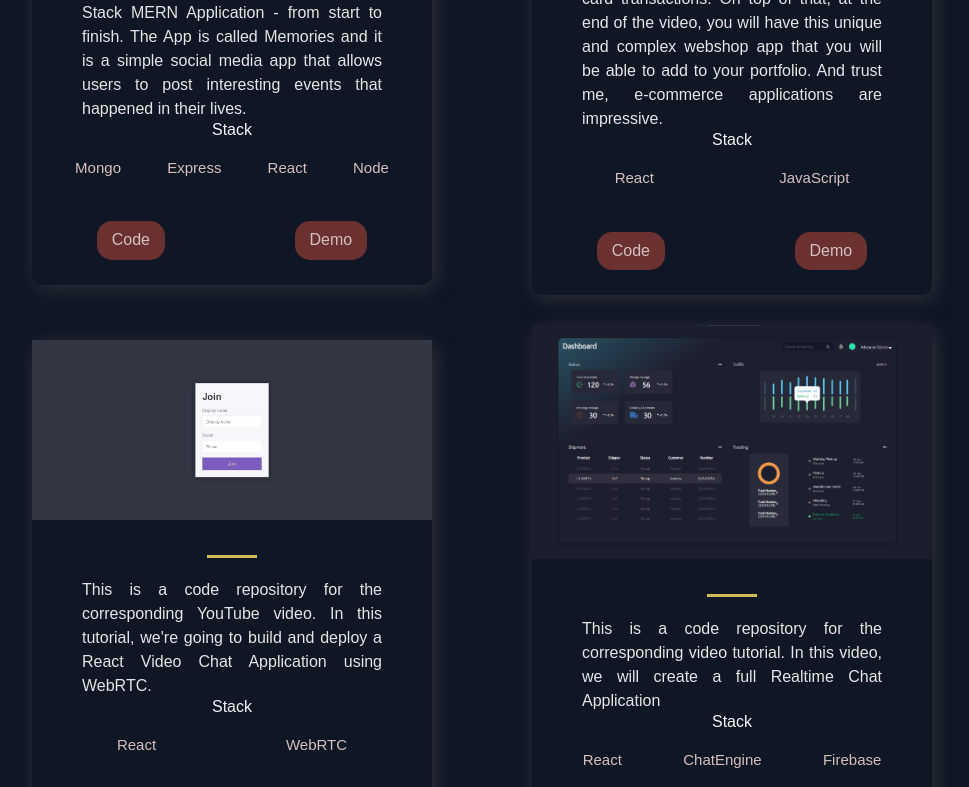
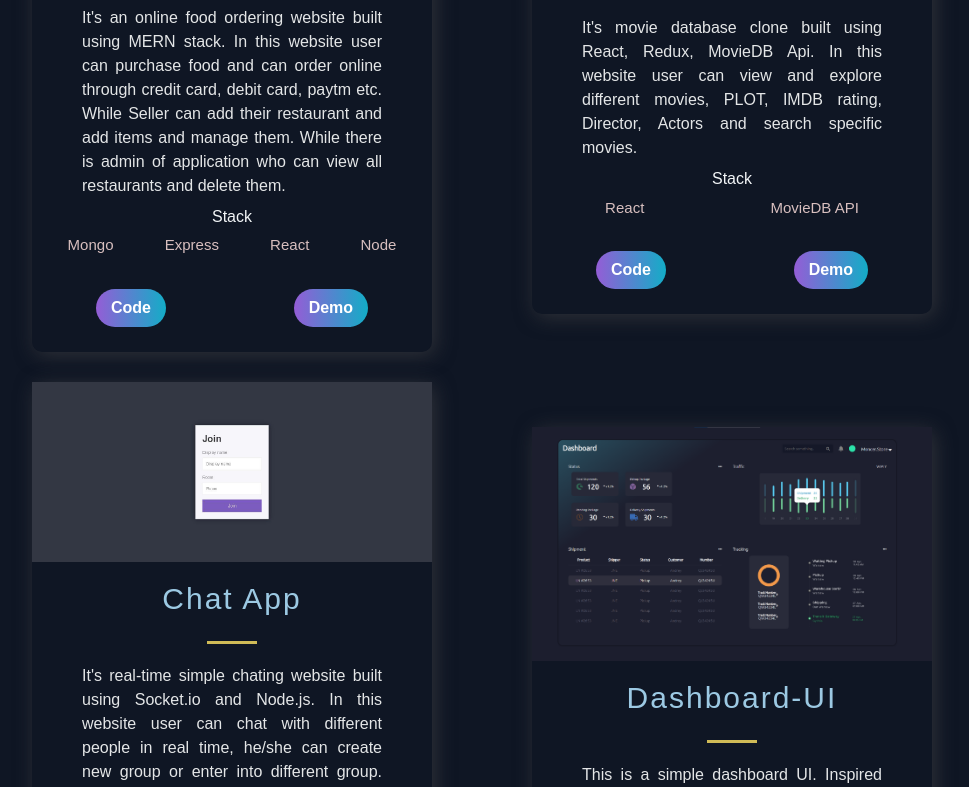
Before and after one commit to safinghoghabori/safinghoghabori.github.io, a React (Create React App) app: page / in a window 1280 px wide. Shown: the part 1140-1927 px from the top of the page, without its empty margins (158-1127 px from the left). Built offline with nearby package versions, Linux system fonts and the light colour scheme.

Commit message:
project section refectored

```diff
--- a/src/components/Projects/Projects.js
+++ b/src/components/Projects/Projects.js
@@ -32,7 +32,7 @@ const Projects = () => (
           <BlogCard key={id}>
             <Img src={image} />
             <TitleContent>
-              <HeaderThree title={title}></HeaderThree>
+              <HeaderThree title={title}>{title}</HeaderThree>
               <Hr />
             </TitleContent>
             <CardInfo>{description}</CardInfo>
@@ -45,8 +45,12 @@ const Projects = () => (
               </TagList>
             </div>
             <UtilityList>
-              <ExternalLinks href={source}>Code</ExternalLinks>
-              <ExternalLinks href={visit}>Demo</ExternalLinks>
+              <ExternalLinks href={source} target="_blank">
+                Code
+              </ExternalLinks>
+              <ExternalLinks href={visit} target="_blank">
+                Demo
+              </ExternalLinks>
             </UtilityList>
           </BlogCard>
         )
--- a/src/components/Projects/ProjectsStyles.js
+++ b/src/components/Projects/ProjectsStyles.js
@@ -1,11 +1,11 @@
-import styled from 'styled-components';
+import styled from "styled-components";
 
 export const Img = styled.img`
-  width:100%;
-  height:100%;
+  width: 100%;
+  height: 100%;
   object-fit: cover;
   overflow: hidden;
-`
+`;
 
 export const GridContainer = styled.section`
   display: grid;
@@ -20,8 +20,7 @@ row-gap: 3rem;
     padding: 2rem;
     padding-bottom: 0;
   }
-
-`
+`;
 export const BlogCard = styled.div`
   border-radius: 10px;
   box-shadow: 3px 3px 20px rgba(80, 78, 78, 0.5);
@@ -35,16 +34,15 @@ export const TitleContent = styled.div`
   text-align: center;
   z-index: 20;
   width: 100%;
-
+  margin-top: 10px;
 `;
-
 
 export const HeaderThree = styled.h3`
   font-weight: 500;
   letter-spacing: 2px;
   color: #9cc9e3;
-  padding: .5rem 0;
-  font-size: ${(props) => props.title ? '3rem' : '2rem'};
+  padding: 0.5rem 0;
+  font-size: ${(props) => (props.title ? "3rem" : "2rem")};
 `;
 
 export const Hr = styled.hr`
@@ -59,12 +57,11 @@ export const Intro = styled.div`
   width: 170px;
   margin: 0 auto;
   color: #dce3e7;
-  font-family: 'Droid Serif', serif;
+  font-family: "Droid Serif", serif;
   font-size: 13px;
   font-style: italic;
   line-height: 18px;
 `;
-
 
 export const CardInfo = styled.p`
   width: 100%;
@@ -74,11 +71,9 @@ export const CardInfo = styled.p`
   line-height: 24px;
   text-align: justify;
   @media ${(props) => props.theme.breakpoints.sm} {
-    padding:.3rem
-
+    padding: 0.3rem;
   }
 `;
-
 
 export const UtilityList = styled.ul`
   list-style-type: none;
@@ -89,24 +84,53 @@ export const UtilityList = styled.ul`
 `;
 
 export const ExternalLinks = styled.a`
-color:#d4c0c0;
+  // color:#d4c0c0;
+  // font-size: 1.6rem;
+  // padding:1rem 1.5rem;
+  // background: #6b3030;
+  // border-radius: 15px;
+  // transition: 0.5s;
+  // &:hover{
+  //   background: #801414;
+
+  // }
+
+  border: none;
+  border-radius: 50px;
+  color: #fff;
+  display: flex;
+  background: ${({ alt }) =>
+    alt
+      ? "linear-gradient(270deg, #F46737 0%, #945DD6 100%)"
+      : "linear-gradient(270deg, #13ADC7 0%, #945DD6 100%)"};
+  opacity: ${({ disabled }) => (disabled ? ".5" : "1")};
+  transition: 0.4s ease;
   font-size: 1.6rem;
-padding:1rem 1.5rem;
-background: #6b3030;
-border-radius: 15px;
-transition: 0.5s;
-&:hover{
-  background: #801414;
-
+  padding: 1rem 1.5rem;
+  font-weight: 600;
+  align-items: center;
+  justify-content: center;
+  cursor: pointer;
+  box-shadow: ${({ disabled }) =>
+    disabled
+      ? "inset 0px 2px 1px rgba(46, 49, 55, 0.15), inset 0px 0px 4px rgba(20, 20, 55, 0.3)"
+      : "none"};
+  &:focus {
+    outline: none;
+  }
+  &:active {
+    opacity: 1;
+    box-shadow: inset 0px 2px 1px rgba(46, 49, 55, 0.15),
+      inset 0px 0px 4px rgba(20, 20, 55, 0.3);
   }
 `;
 
 export const TagList = styled.ul`
   display: flex;
   justify-content: space-around;
-padding: 2rem;
-`
+  padding: 1rem;
+`;
 export const Tag = styled.li`
   color: #d8bfbf;
   font-size: 1.5rem;
-`
+`;
--- a/src/constants/constants.js
+++ b/src/constants/constants.js
@@ -6,53 +6,52 @@ import hiringpageImg from "../images/hiringpage.png";
 
 export const projects = [
   {
-    title: "MERN Memories",
+    title: "Foody",
     description:
-      "Using React, Node.js, Express & MongoDB you'll learn how to build a Full Stack MERN Application - from start to finish. The App is called Memories and it is a simple social media app that allows users to post interesting events that happened in their lives.",
+      "It's an online food ordering website built using MERN stack. In this website user can purchase food and can order online through credit card, debit card, paytm etc. While Seller can add their restaurant and add items and manage them. While there is admin of application who can view all restaurants and delete them.",
     image: foodyImg,
     tags: ["Mongo", "Express", "React", "Node"],
-    source: "https://google.com",
-    visit: "https://google.com",
+    source: "https://github.com/safinghoghabori/foody",
+    visit: "https://foody-webapp.herokuapp.com/",
     id: 0,
   },
   {
     title: "E-Commerce",
     description:
-      "While building it you're going to learn many advanced React & JavaScript topics, as well as how to use Stripe for card transactions. On top of that, at the end of the video, you will have this unique and complex webshop app that you will be able to add to your portfolio. And trust me, e-commerce applications are impressive.",
+      "It's movie database clone built using React, Redux, MovieDB Api. In this website user can view and explore different movies, PLOT, IMDB rating, Director, Actors and search specific movies.",
     image: movieaddImg,
-    tags: ["React", "JavaScript"],
-    source: "https://google.com",
-    visit: "https://google.com",
+    tags: ["React", "MovieDB API"],
+    source: "https://github.com/safinghoghabori/movie-adda",
+    visit: "https://movieadda.netlify.app/",
     id: 1,
   },
   {
-    title: "WebRTC App",
+    title: "Chat App",
     description:
-      "This is a code repository for the corresponding YouTube video. In this tutorial, we're going to build and deploy a React Video Chat Application using WebRTC.",
+      "It's real-time simple chating website built using Socket.io and Node.js. In this website user can chat with different people in real time, he/she can create new group or enter into different group. User can use language mindfully, it means can't use profane words due to all messages are filtered before display.",
     image: chatappImg,
-    tags: ["React", "WebRTC"],
-    source: "https://google.com",
-    visit: "https://google.com",
+    tags: ["React", "Socket.io"],
+    source: "https://github.com/safinghoghabori/chat-app",
+    visit: "https://safin-chat-app.herokuapp.com/",
     id: 2,
   },
   {
-    title: "Unichat",
-    description:
-      "This is a code repository for the corresponding video tutorial. In this video, we will create a full Realtime Chat Application",
+    title: "Dashboard-UI",
+    description: "This is a simple dashboard UI. Inspired from Dribbble.",
     image: dashboardImg,
-    tags: ["React", "ChatEngine", "Firebase"],
-    source: "https://google.com",
-    visit: "https://google.com",
+    tags: ["HTML", "CSS"],
+    source: "https://github.com/safinghoghabori/dashboard-ui",
+    visit: "https://github.com/safinghoghabori/dashboard-ui",
     id: 3,
   },
   {
-    title: "Unichat",
+    title: "Hiring-Page",
     description:
-      "This is a code repository for the corresponding video tutorial. In this video, we will create a full Realtime Chat Application",
+      "This is a simple hiring page of a random company. Got as a challenge.",
     image: hiringpageImg,
-    tags: ["React", "ChatEngine", "Firebase"],
-    source: "https://google.com",
-    visit: "https://google.com",
+    tags: ["React", "HTML", "CSS"],
+    source: "https://github.com/safinghoghabori/hiring-page",
+    visit: "https://github.com/safinghoghabori/hiring-page",
     id: 4,
   },
 ];
--- a/src/styles/GlobalComponents/index.js
+++ b/src/styles/GlobalComponents/index.js
@@ -27,7 +27,7 @@ export const Section = styled.section`
 export const SectionTitle = styled.h2`
   font-weight: 800;
   font-size: ${(props) => (props.main ? "65px" : "56px")};
-  line-height: ${(props) => (props.main ? "72px" : "56px")};
+  line-height: ${(props) => (props.main ? "72px" : "75px")};
   width: max-content;
   max-width: 100%;
   background: linear-gradient(
```
Lines whose indentation alone changed are shown as unchanged.
